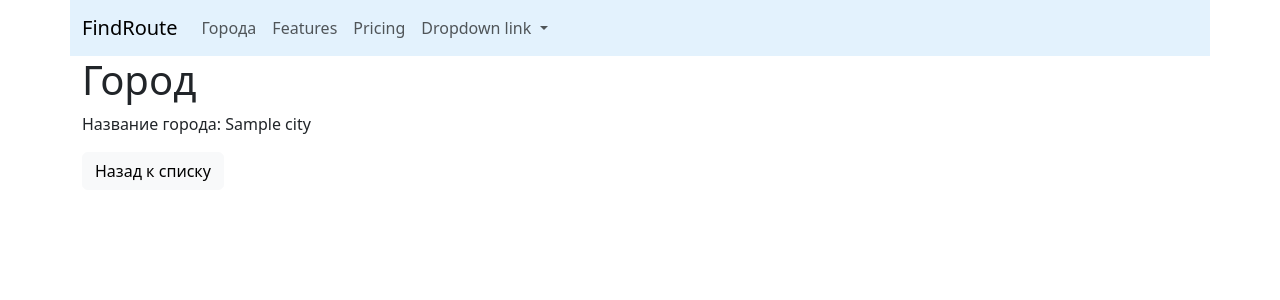
After one commit to ClydeUrov/find_route, a Django app: page /cities/1/ in a window 1280 px wide. The commit adds this page. Shown: the top 300 px of the page. Run offline with Django 3.2, Linux system fonts and the light colour scheme; tables that the repository leaves empty hold one stand-in row (values such as "Sample post").

Commit message:
Оформление навигации.

```diff
--- /dev/null
+++ b/cities/templates/cities/detail.html
@@ -0,0 +1,21 @@
+{% extends 'base.html' %}
+{% block title %}Город{% endblock %}
+
+{% block content %}
+<h1>Город</h1>
+<div class="row">
+    <div class="col-md">
+        <p>Название города: {{ object.name }}</p>
+
+    </div>
+</div>
+<div class="row">
+    <div class="col-md-4">
+        <a href="{% url 'cities:home' %}">
+            <button type="button" class="btn btn-light">Назад к списку</button>
+        </a>
+
+    </div>
+</div>
+
+{% endblock %}
--- a/cities/urls.py
+++ b/cities/urls.py
@@ -3,5 +3,6 @@ from cities.views import *
 
 urlpatterns = [
     path('', home, name='home'),
+    path('<int:pk>/', home, name='home'),
 
 ]
--- a/cities/views.py
+++ b/cities/views.py
@@ -1,4 +1,4 @@
-from django.shortcuts import render
+from django.shortcuts import render, get_object_or_404
 from cities.models import City
 
 
@@ -6,7 +6,13 @@ __all__ = (
 	'home',
 )
 
-def home(request):
+def home(request, pk=None):
+	if pk:
+		#city = City.objects.filter(id=pk).first()
+		#city = City.objects.get(id=pk)
+		city = get_object_or_404(City, id=pk)
+		context = {'object': city}
+		return render(request, 'cities/detail.html', context)
 	qs = City.objects.all()
 	context = {'object_list': qs}
 	return render(request, 'cities/home.html', context)
--- a/templates/base.html
+++ b/templates/base.html
@@ -1,23 +1,23 @@
+{% url 'cities:home' as cities_home_url%}
 <!doctype html>
 <html lang="en">
   <head>
     <meta charset="utf-8">
     <meta name="viewport" content="width=device-width, initial-scale=1">
     <title>{% block title %}{% endblock %}</title>
-    <link href="https://cdn.jsdelivr.net/npm/bootstrap@5.2.3/dist/css/bootstrap.min.css" rel="stylesheet" integrity="sha384-rbsA2VBKQhggwzxH7pPCaAqO46MgnOM80zW1RWuH61DGLwZJEdK2Kadq2F9CUG65" crossorigin="anonymous">
+    <link href="https://cdn.jsdelivr.net/npm/bootstrap@5.3.0-alpha1/dist/css/bootstrap.min.css" rel="stylesheet" integrity="sha384-GLhlTQ8iRABdZLl6O3oVMWSktQOp6b7In1Zl3/Jr59b6EGGoI1aFkw7cmDA6j6gD" crossorigin="anonymous">
   </head>
   <body>
-    <script src="https://cdn.jsdelivr.net/npm/bootstrap@5.2.3/dist/js/bootstrap.bundle.min.js" integrity="sha384-kenU1KFdBIe4zVF0s0G1M5b4hcpxyD9F7jL+jjXkk+Q2h455rYXK/7HAuoJl+0I4" crossorigin="anonymous"></script>
-    <nav class="navbar navbar-dark bg-dark container">
+    <nav class="navbar navbar-expand-lg container" style="background-color: #e3f2fd;">
       <div class="container-fluid">
-        <a class="navbar-brand" href="#">Navbar</a>
+        <a class="navbar-brand" href="{% url 'home'%}">FindRoute</a>
         <button class="navbar-toggler" type="button" data-bs-toggle="collapse" data-bs-target="#navbarNavDropdown" aria-controls="navbarNavDropdown" aria-expanded="false" aria-label="Toggle navigation">
           <span class="navbar-toggler-icon"></span>
         </button>
         <div class="collapse navbar-collapse" id="navbarNavDropdown">
           <ul class="navbar-nav">
             <li class="nav-item">
-              <a class="nav-link active" aria-current="page" href="#">Home</a>
+              <a class="nav-link {% if request.path == cities_home_url%}active {% endif %}" aria-current="page" href="{% url 'cities:home'%}">Города</a>
             </li>
             <li class="nav-item">
               <a class="nav-link" href="#">Features</a>
@@ -39,6 +39,7 @@
         </div>
       </div>
     </nav>
+    <script src="https://cdn.jsdelivr.net/npm/bootstrap@5.3.0-alpha1/dist/js/bootstrap.bundle.min.js" integrity="sha384-w76AqPfDkMBDXo30jS1Sgez6pr3x5MlQ1ZAGC+nuZB+EYdgRZgiwxhTBTkF7CXvN" crossorigin="anonymous"></script>
     <div class="container">
     {% block content %}{% endblock %}
     </div>
--- a/travel/urls.py
+++ b/travel/urls.py
@@ -20,6 +20,6 @@ from travel.views import home, about
 urlpatterns = [
     path('admin/', admin.site.urls),
     path('cities/', include(('cities.urls', 'cities'))),
-    path('home/', home),
+    path('', home, name='home'),
     path('about/', about),
 ]
```
Also changed, not shown: cities/templates/cities/home.html (line endings or trailing spaces).
